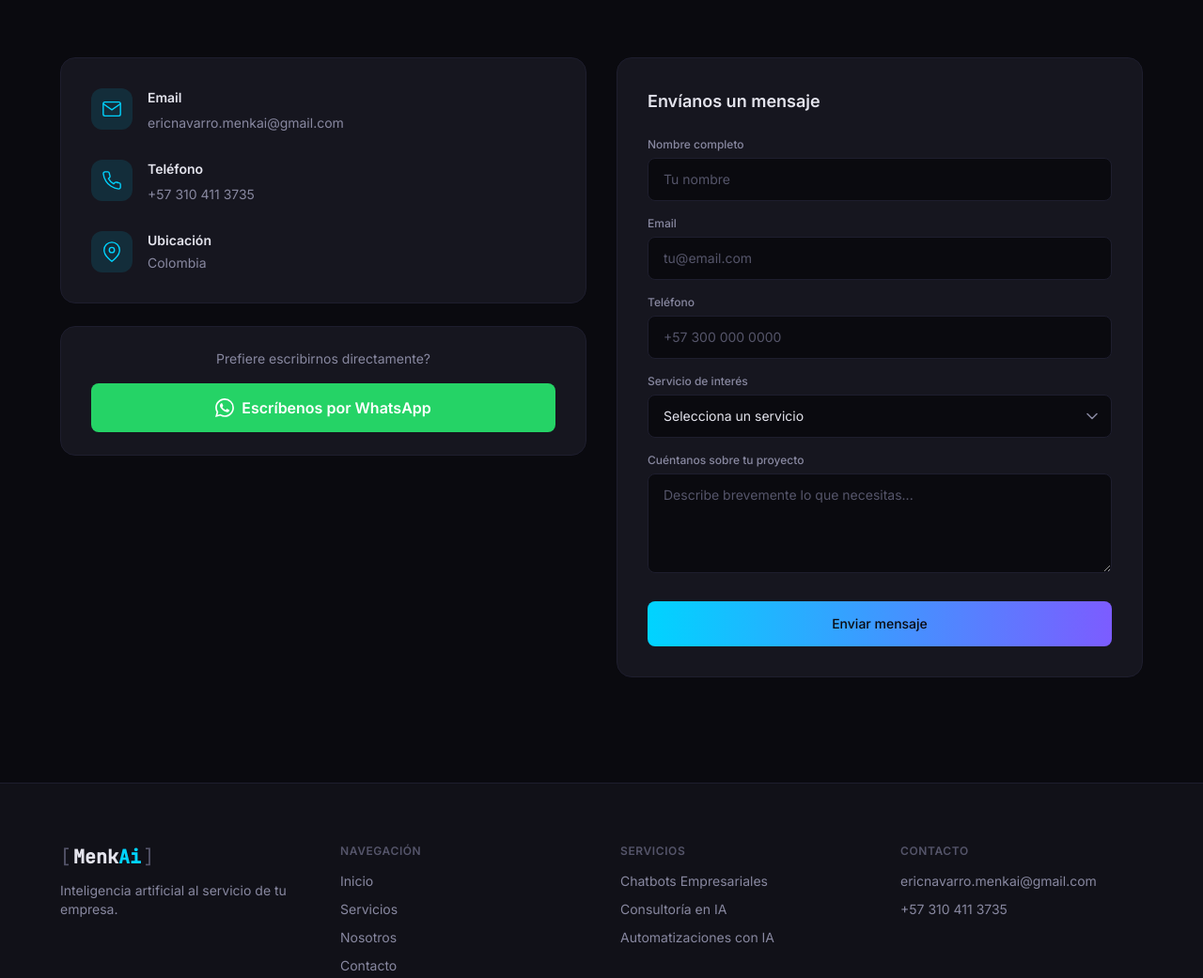
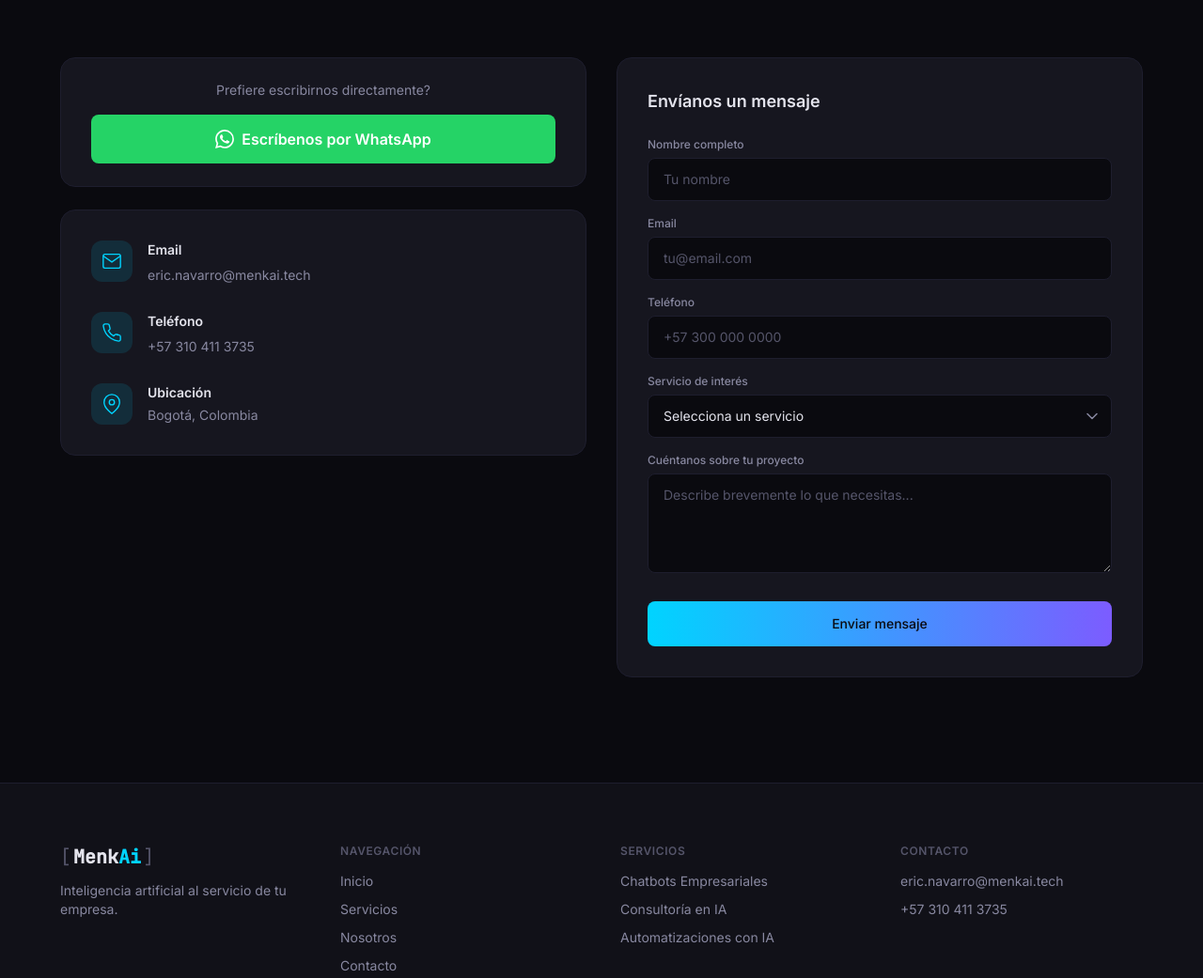
Before and after one commit to ericnavarromenkai/ericnavarromenkai, a plain HTML site: page index.html in a window 1280 px wide. Shown: the part 2702-3743 px from the top of the page at 94% size. Drawn offline with nearby package versions, Linux system fonts and the light colour scheme.

Commit message:
Update layout, contact info and location
- Show hero text first on mobile instead of code block
- Move WhatsApp CTA above contact info in contact section
- Update email to eric.navarro@menkai.tech
- Update location to Bogotá, Colombia

Co-Authored-By: Claude Opus 4.5 <noreply@anthropic.com>

```diff
--- a/index.html
+++ b/index.html
@@ -102,7 +102,7 @@
 
     <!-- Hero Section -->
     <section id="hero" class="relative z-[1] min-h-screen grid grid-cols-1 lg:grid-cols-2 items-center gap-10 lg:gap-16 max-w-[1200px] mx-auto px-6 pt-[112px] lg:pt-[112px] pb-16">
-        <div class="text-center lg:text-left order-2 lg:order-1">
+        <div class="text-center lg:text-left order-1">
             <!-- Badge -->
             <div class="inline-flex items-center gap-2 px-4 py-1.5 bg-accent/[0.12] border border-accent/20 rounded-full text-xs font-medium text-accent mb-6">
                 <span class="w-1.5 h-1.5 bg-accent rounded-full animate-pulse-dot"></span>
@@ -148,7 +148,7 @@
         </div>
 
         <!-- Code Window -->
-        <div class="flex justify-center order-1 lg:order-2">
+        <div class="flex justify-center order-2">
             <div class="w-full max-w-[480px] bg-dark-700 border border-dark-400 rounded-2xl overflow-hidden shadow-[0_4px_24px_rgba(0,0,0,0.3),0_0_40px_rgba(0,212,255,0.08)]">
                 <div class="flex items-center gap-2 px-4 py-3 bg-black/30 border-b border-dark-400">
                     <span class="w-3 h-3 rounded-full bg-[#ff5f57]"></span>
@@ -419,7 +419,18 @@ bot.iniciar() <span class="text-accent animate-blink">|</span></code></pre>
             <div class="grid grid-cols-1 lg:grid-cols-2 gap-8 items-start">
                 <!-- Info -->
                 <div data-animate>
-                    <div class="bg-dark-600 border border-dark-400 rounded-2xl p-8 flex flex-col gap-7 mb-6">
+                    <!-- WhatsApp CTA -->
+                    <div class="bg-dark-600 border border-dark-400 rounded-2xl px-8 py-6 text-center mb-6">
+                        <p class="text-sm text-dark-100 mb-4">Prefiere escribirnos directamente?</p>
+                        <a href="https://wa.me/573104113735" target="_blank" class="inline-flex items-center justify-center gap-2 w-full px-7 py-3.5 rounded-lg font-semibold bg-whatsapp text-white hover:-translate-y-0.5 hover:shadow-[0_8px_30px_rgba(37,211,102,0.3)] transition-all duration-300">
+                            <svg class="w-5 h-5" viewBox="0 0 24 24" fill="currentColor">
+                                <path d="M17.472 14.382c-.297-.149-1.758-.867-2.03-.967-.273-.099-.471-.148-.67.15-.197.297-.767.966-.94 1.164-.173.199-.347.223-.644.075-.297-.15-1.255-.463-2.39-1.475-.883-.788-1.48-1.761-1.653-2.059-.173-.297-.018-.458.13-.606.134-.133.298-.347.446-.52.149-.174.198-.298.298-.497.099-.198.05-.371-.025-.52-.075-.149-.669-1.612-.916-2.207-.242-.579-.487-.5-.669-.51-.173-.008-.371-.01-.57-.01-.198 0-.52.074-.792.372-.272.297-1.04 1.016-1.04 2.479 0 1.462 1.065 2.875 1.213 3.074.149.198 2.096 3.2 5.077 4.487.709.306 1.262.489 1.694.625.712.227 1.36.195 1.871.118.571-.085 1.758-.719 2.006-1.413.248-.694.248-1.289.173-1.413-.074-.124-.272-.198-.57-.347m-5.421 7.403h-.004a9.87 9.87 0 01-5.031-1.378l-.361-.214-3.741.982.998-3.648-.235-.374a9.86 9.86 0 01-1.51-5.26c.001-5.45 4.436-9.884 9.888-9.884 2.64 0 5.122 1.03 6.988 2.898a9.825 9.825 0 012.893 6.994c-.003 5.45-4.437 9.884-9.885 9.884m8.413-18.297A11.815 11.815 0 0012.05 0C5.495 0 .16 5.335.157 11.892c0 2.096.547 4.142 1.588 5.945L.057 24l6.305-1.654a11.882 11.882 0 005.683 1.448h.005c6.554 0 11.89-5.335 11.893-11.893a11.821 11.821 0 00-3.48-8.413z"/>
+                            </svg>
+                            Escríbenos por WhatsApp
+                        </a>
+                    </div>
+
+                    <div class="bg-dark-600 border border-dark-400 rounded-2xl p-8 flex flex-col gap-7">
                         <!-- Email -->
                         <div class="flex items-start gap-4">
                             <div class="w-11 h-11 flex items-center justify-center bg-accent/[0.12] rounded-xl flex-shrink-0">
@@ -430,7 +441,7 @@ bot.iniciar() <span class="text-accent animate-blink">|</span></code></pre>
                             </div>
                             <div>
                                 <h4 class="text-sm font-semibold mb-1">Email</h4>
-                                <a href="mailto:ericnavarro.menkai@gmail.com" class="text-sm text-dark-100 hover:text-accent transition-colors">ericnavarro.menkai@gmail.com</a>
+                                <a href="mailto:eric.navarro@menkai.tech" class="text-sm text-dark-100 hover:text-accent transition-colors">eric.navarro@menkai.tech</a>
                             </div>
                         </div>
                         <!-- Phone -->
@@ -455,20 +466,9 @@ bot.iniciar() <span class="text-accent animate-blink">|</span></code></pre>
                             </div>
                             <div>
                                 <h4 class="text-sm font-semibold mb-1">Ubicación</h4>
-                                <p class="text-sm text-dark-100">Colombia</p>
+                                <p class="text-sm text-dark-100">Bogotá, Colombia</p>
                             </div>
                         </div>
-                    </div>
-
-                    <!-- WhatsApp CTA -->
-                    <div class="bg-dark-600 border border-dark-400 rounded-2xl px-8 py-6 text-center">
-                        <p class="text-sm text-dark-100 mb-4">Prefiere escribirnos directamente?</p>
-                        <a href="https://wa.me/573104113735" target="_blank" class="inline-flex items-center justify-center gap-2 w-full px-7 py-3.5 rounded-lg font-semibold bg-whatsapp text-white hover:-translate-y-0.5 hover:shadow-[0_8px_30px_rgba(37,211,102,0.3)] transition-all duration-300">
-                            <svg class="w-5 h-5" viewBox="0 0 24 24" fill="currentColor">
-                                <path d="M17.472 14.382c-.297-.149-1.758-.867-2.03-.967-.273-.099-.471-.148-.67.15-.197.297-.767.966-.94 1.164-.173.199-.347.223-.644.075-.297-.15-1.255-.463-2.39-1.475-.883-.788-1.48-1.761-1.653-2.059-.173-.297-.018-.458.13-.606.134-.133.298-.347.446-.52.149-.174.198-.298.298-.497.099-.198.05-.371-.025-.52-.075-.149-.669-1.612-.916-2.207-.242-.579-.487-.5-.669-.51-.173-.008-.371-.01-.57-.01-.198 0-.52.074-.792.372-.272.297-1.04 1.016-1.04 2.479 0 1.462 1.065 2.875 1.213 3.074.149.198 2.096 3.2 5.077 4.487.709.306 1.262.489 1.694.625.712.227 1.36.195 1.871.118.571-.085 1.758-.719 2.006-1.413.248-.694.248-1.289.173-1.413-.074-.124-.272-.198-.57-.347m-5.421 7.403h-.004a9.87 9.87 0 01-5.031-1.378l-.361-.214-3.741.982.998-3.648-.235-.374a9.86 9.86 0 01-1.51-5.26c.001-5.45 4.436-9.884 9.888-9.884 2.64 0 5.122 1.03 6.988 2.898a9.825 9.825 0 012.893 6.994c-.003 5.45-4.437 9.884-9.885 9.884m8.413-18.297A11.815 11.815 0 0012.05 0C5.495 0 .16 5.335.157 11.892c0 2.096.547 4.142 1.588 5.945L.057 24l6.305-1.654a11.882 11.882 0 005.683 1.448h.005c6.554 0 11.89-5.335 11.893-11.893a11.821 11.821 0 00-3.48-8.413z"/>
-                            </svg>
-                            Escríbenos por WhatsApp
-                        </a>
                     </div>
                 </div>
 
@@ -560,7 +560,7 @@ bot.iniciar() <span class="text-accent animate-blink">|</span></code></pre>
                 <!-- Contact -->
                 <div class="flex flex-col gap-2.5">
                     <h4 class="text-xs font-semibold uppercase tracking-wider text-dark-200 mb-1">Contacto</h4>
-                    <a href="mailto:ericnavarro.menkai@gmail.com" class="text-sm text-dark-100 hover:text-accent transition-colors">ericnavarro.menkai@gmail.com</a>
+                    <a href="mailto:eric.navarro@menkai.tech" class="text-sm text-dark-100 hover:text-accent transition-colors">eric.navarro@menkai.tech</a>
                     <a href="tel:+573104113735" class="text-sm text-dark-100 hover:text-accent transition-colors">+57 310 411 3735</a>
                 </div>
             </div>
```
